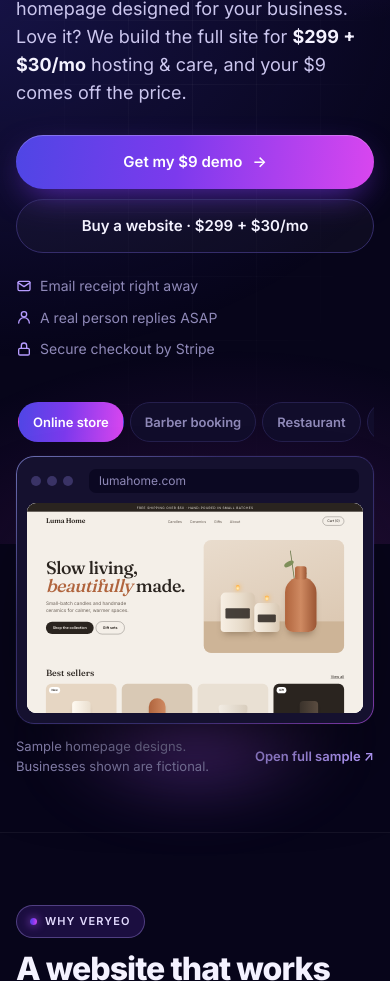
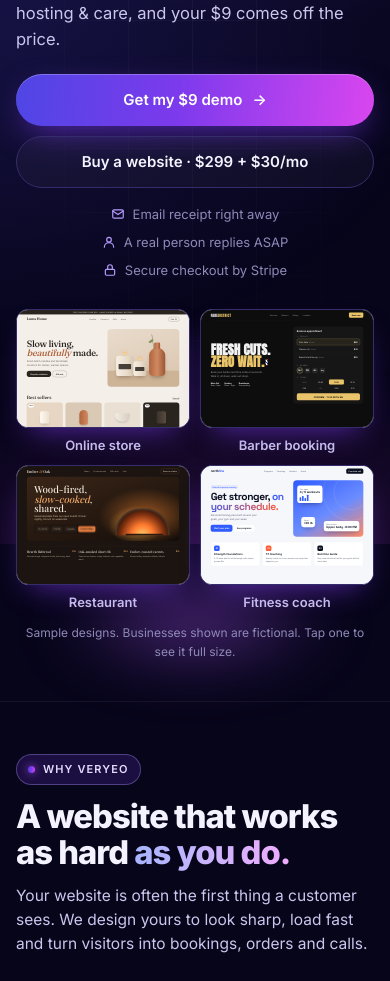
Before and after one commit to julienabed19/veryeo, a website: page public/index.html in a window 390 px wide. Shown: the part 300-1281 px from the top of the page. Drawn offline with nearby package versions, Linux system fonts and the light colour scheme; a web font is replaced by a local one.

Commit message:
Add files via upload

```diff
--- a/public/app.js
+++ b/public/app.js
@@ -73,10 +73,17 @@
     if (!reduce) timer = setInterval(() => { if (!touched && !document.hidden) show((i + 1) % tabs.length); }, 6000);
   }
 
+  // phone: 2x2 grid of live mini previews
+  function minis() {
+    const boxes = $$('.mscreen'); if (!boxes.length) return;
+    const fit = () => boxes.forEach((m) => { const f = m.querySelector('iframe'); if (f) f.style.transform = 'scale(' + m.clientWidth / 1280 + ')'; });
+    fit(); if ('ResizeObserver' in window) { const ro = new ResizeObserver(fit); boxes.forEach((m) => ro.observe(m)); } else addEventListener('resize', fit);
+  }
+
   async function boot() {
     try { S = await (await fetch('/site.json', { cache: 'no-cache' })).json(); } catch (e) { return; }
     money = new Intl.NumberFormat('en-US', { style: 'currency', currency: S.currency.toUpperCase() });
-    fill(); form(); showcase();
+    fill(); form(); showcase(); minis();
     const want = new URLSearchParams(location.search).get('plan');
     setPlan(want || 'demo');
     $$('[data-pick]').forEach((a) => a.addEventListener('click', () => { if ($('#orderForm')) setPlan(a.dataset.pick); else a.href = '/?plan=' + a.dataset.pick + '#order'; }));
--- a/public/index.html
+++ b/public/index.html
@@ -49,7 +49,13 @@
       <div class="chrome"><i></i><i></i><i></i><span class="url" id="sampleUrl">lumahome.com</span></div>
       <div class="screen" id="screen"><iframe id="sampleFrame" title="Sample homepage design" src="/samples/store.html" loading="eager" tabindex="-1"></iframe></div>
     </div>
-    <div class="show-foot"><span>Sample homepage designs. Businesses shown are fictional.</span><a id="sampleOpen" href="/samples/store.html" target="_blank" rel="noopener">Open full sample &#8599;</a></div>
+    <div class="minis" aria-label="Sample homepage designs">
+      <a class="mini" href="/samples/store.html" target="_blank" rel="noopener"><div class="mscreen"><iframe src="/samples/store.html" title="Online store sample" loading="lazy" tabindex="-1"></iframe></div><span>Online store</span></a>
+      <a class="mini" href="/samples/barber.html" target="_blank" rel="noopener"><div class="mscreen"><iframe src="/samples/barber.html" title="Barber booking sample" loading="lazy" tabindex="-1"></iframe></div><span>Barber booking</span></a>
+      <a class="mini" href="/samples/restaurant.html" target="_blank" rel="noopener"><div class="mscreen"><iframe src="/samples/restaurant.html" title="Restaurant sample" loading="lazy" tabindex="-1"></iframe></div><span>Restaurant</span></a>
+      <a class="mini" href="/samples/fitness.html" target="_blank" rel="noopener"><div class="mscreen"><iframe src="/samples/fitness.html" title="Fitness coach sample" loading="lazy" tabindex="-1"></iframe></div><span>Fitness coach</span></a>
+    </div>
+    <div class="show-foot"><span>Sample designs. Businesses shown are fictional.<i class="tap"> Tap one to see it full size.</i></span><a id="sampleOpen" href="/samples/store.html" target="_blank" rel="noopener">Open full sample &#8599;</a></div>
   </div>
 </div></section>
 
--- a/public/styles.css
+++ b/public/styles.css
@@ -184,3 +184,38 @@ h1,h2,h3{letter-spacing:-.03em}
 #order .sub{margin-left:auto;margin-right:auto}
 #order .order-box{margin:0 auto;text-align:left}
 .careBox b span{color:inherit;font-size:inherit}
+
+/* ---------- phone polish ---------- */
+.minis{display:none}
+.tap{font-style:normal;display:none}
+@media (max-width:700px){
+  .top .wrap{height:56px}
+  .word{font-size:19px}
+  .hero{padding:28px 0 40px}
+  .hero .wrap{gap:28px}
+  .hero h1{font-size:clamp(36px,10.5vw,46px);margin-top:0}
+  .lead{font-size:16.5px;margin-top:14px}
+  .cta-row{margin-top:22px}
+  .cta-row .btn{flex:1 1 100%;height:52px;font-size:15px}
+  .assure{justify-content:center;gap:8px 14px;font-size:13px;margin-top:16px}
+  .assure svg{width:14px;height:14px}
+  /* swap the tabbed preview for a 2x2 grid of all four samples */
+  .tabs,.frame,#sampleOpen{display:none}
+  .minis{display:grid;grid-template-columns:1fr 1fr;gap:10px}
+  .mini{display:grid;gap:7px;text-decoration:none;color:var(--text2);font-size:13px;font-weight:600;text-align:center}
+  .mscreen{position:relative;overflow:hidden;border-radius:12px;aspect-ratio:16/11;background:#fff;border:1px solid var(--line2);box-shadow:0 14px 30px -14px rgba(124,58,237,.7)}
+  .mscreen iframe{position:absolute;top:0;left:0;width:1280px;height:880px;border:0;transform-origin:0 0;pointer-events:none}
+  .show-foot{justify-content:center;text-align:center;font-size:12px}
+  .tap{display:inline}
+  .show::before{bottom:-10px;height:100px}
+  .section{padding:52px 0}
+  .section h2{font-size:clamp(28px,8.4vw,38px)}
+  .section .sub{font-size:15.5px;margin-bottom:26px}
+  .opt{padding:24px 18px;gap:16px}
+  .opt h3{font-size:22px}
+  .opt .price b{font-size:46px}
+  .order-box{padding:16px;border-radius:22px}
+  .close-card{padding:30px 18px}
+  .eyebrow{font-size:11px;padding:6px 11px}
+  .tile{padding:18px}
+}
```
